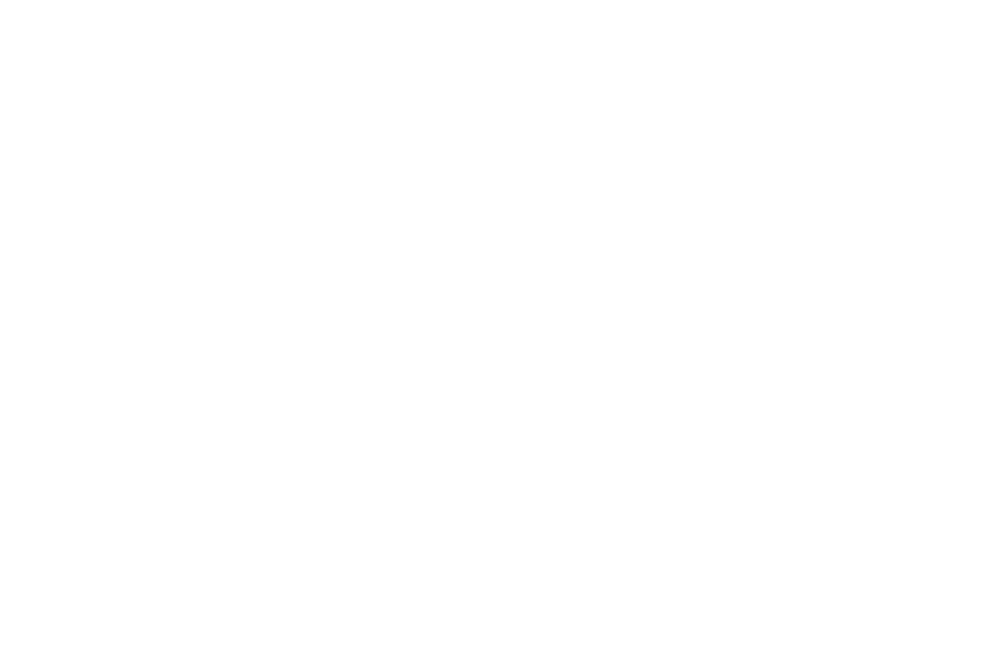
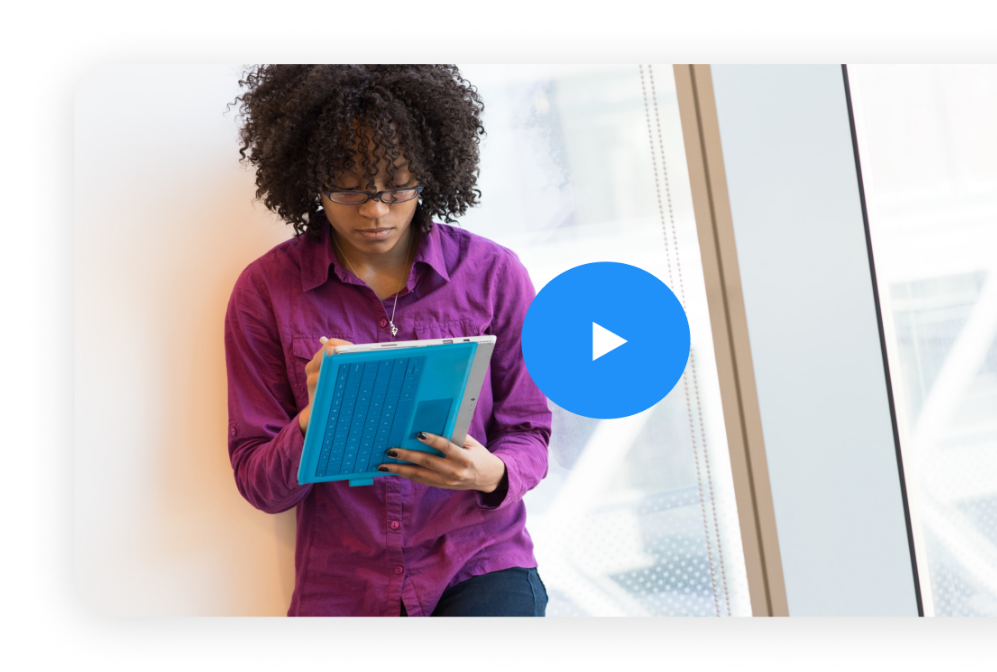
Before and after one commit to SavoSmoljanic/Test-Webpage, a React (Create React App) app: page / in a window 1280 px wide. Shown: the part 1572-2244 px from the top of the page, without its empty margins (283-1280 px from the left). Built offline with nearby package versions, Linux system fonts and the light colour scheme.

Commit message:
added the videoplayer as image

```diff
--- a/src/App.js
+++ b/src/App.js
@@ -2,6 +2,7 @@
 import { Header } from "./Componants/Header/Header";
 import { Title } from "./Componants/Title/Title";
 import { Main } from "./Componants/Main/Main";
+import { Video } from "./Componants/Video/Video";
 
 function App() {
   return (
@@ -11,6 +12,7 @@
         <Title />
       </div>
       <Main />
+      <Video />
     </div>
   );
 }
--- /dev/null
+++ b/src/Componants/Video/Video.css
@@ -0,0 +1,6 @@
+.screenimg {
+  margin: 0;
+  padding: 0;
+  width: 1177.34px;
+  height: 658.3px;
+}
--- /dev/null
+++ b/src/Componants/Video/Video.js
@@ -0,0 +1,9 @@
+import React from "react";
+import "./Video.css";
+export function Video() {
+  return (
+    <div>
+      <img className="screenimg" src="/Images/screen.png" alt="videoPlayer" />
+    </div>
+  );
+}
```
Also changed, not shown: public/Images/screen.png (added).
